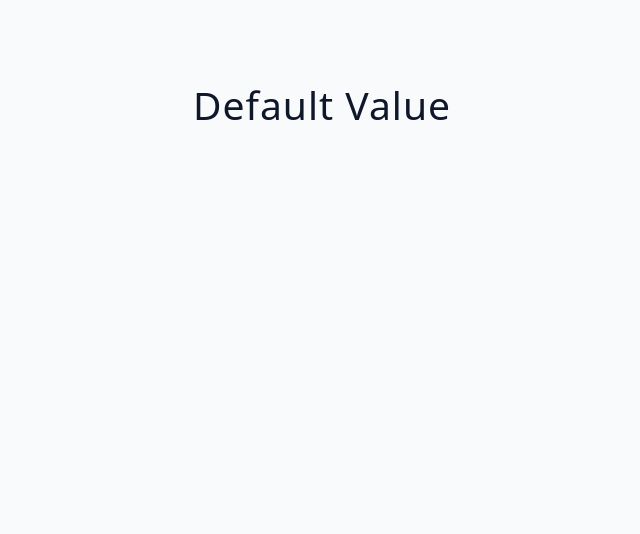
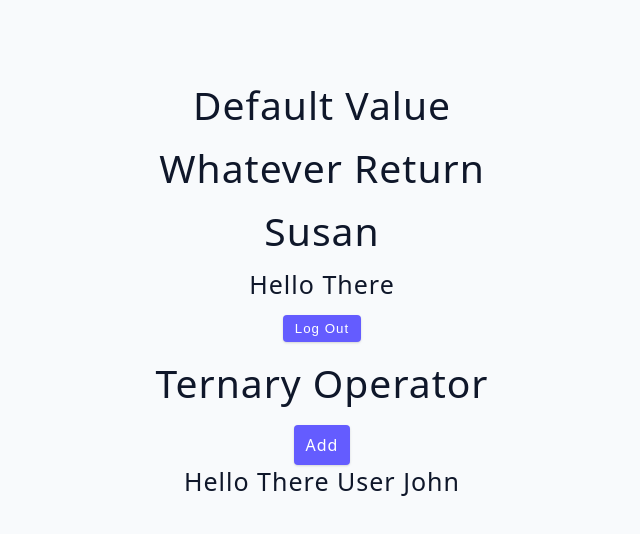
Before and after one commit to riaz4519/codding-addict, a React (Vite) app in the folder 03-advanced-react/: page / in a window 1280 px wide. Shown: the top 534 px of the page, without its empty margins (318-958 px from the left). Built offline with nearby package versions, Linux system fonts and the light colour scheme.

Commit message:
start from71

```diff
--- a/03-advanced-react/src/tutorial/03-conditional-rendering/starter/05-short-circuit-examples.jsx
+++ b/03-advanced-react/src/tutorial/03-conditional-rendering/starter/05-short-circuit-examples.jsx
@@ -11,7 +11,41 @@ const ShortCircuitExamples = () => {
   return (
     <div>
       <h2>{text || 'Default Value'}</h2>
-      {/* {text && } */}
+      {text && (
+        <div>
+          <h2>Whatever return</h2>
+          <h2>{name}</h2>
+        </div>
+      )}
+
+      {!text && (
+        <div>
+          <h2>Whatever return</h2>
+          <h2>{name}</h2>
+        </div>
+      )}
+
+      {user && <SomeComponent user={user.name} />}
+      <h2 style={{ margin: '1rem 0' }}>Ternary Operator</h2>
+      <button0 className="btn"> {isEditing ? 'edit' : 'add'} </button0>
+      {user ? (
+        <div>
+          <h4>Hello there user {user.name}</h4>
+        </div>
+      ) : (
+        <div>
+          <h2>Please login</h2>
+        </div>
+      )}
+    </div>
+  )
+}
+
+const SomeComponent = ({ name }) => {
+  return (
+    <div>
+      <h4>Hello there {name}</h4>
+      <button className="btn">log out</button>
     </div>
   )
 }
```
